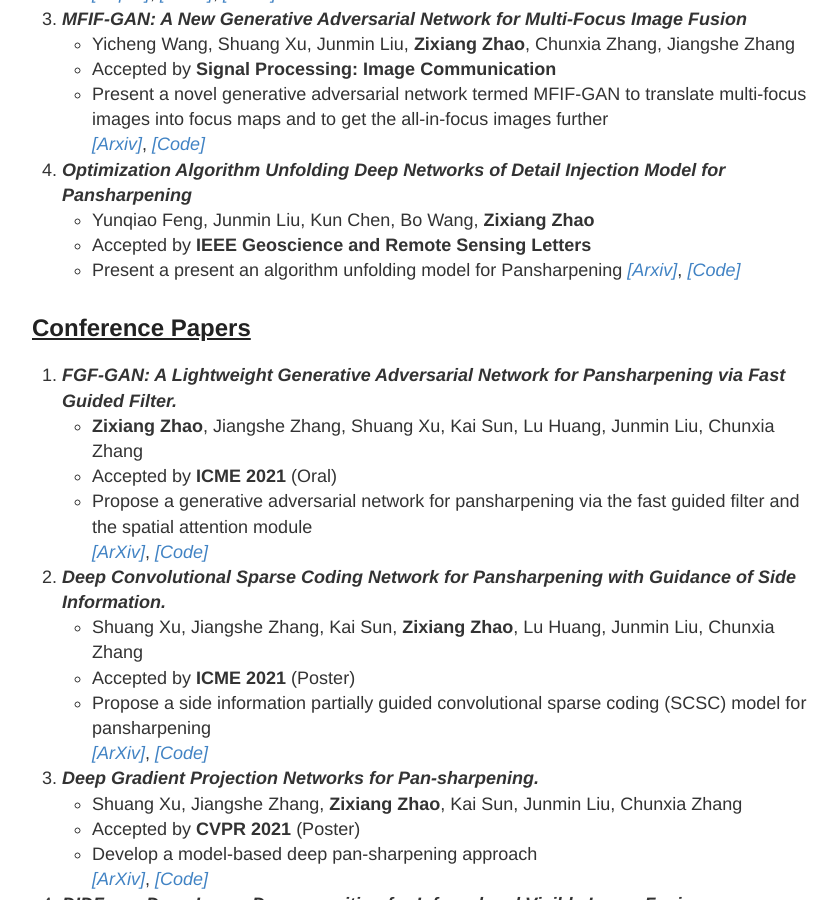
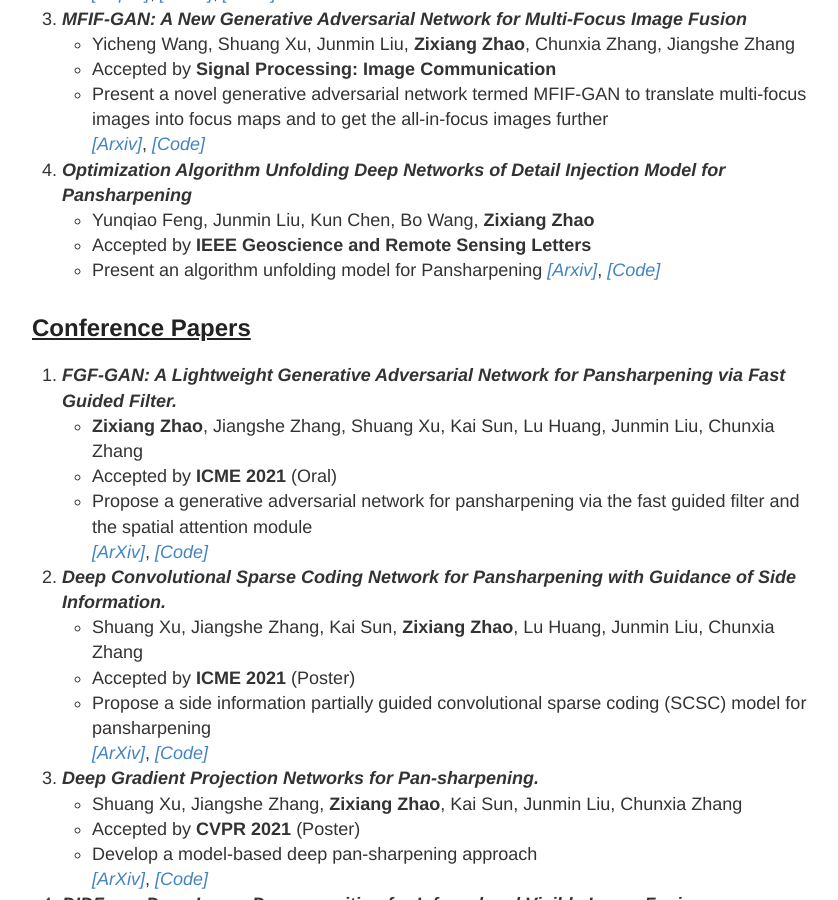
Before and after one commit to Zhaozixiang1228/Zhaozixiang1228.github.io, a Jekyll site: the page built from index.md, in a window 1280 px wide and 900 px high, scrolled down 2436 px. Shown: the whole window, without its empty margins (218-1056 px from the left). Built offline with Jekyll 4.4.1, drawn with Linux system fonts in a browser that asks for light colours; our own code applies the rules of GitHub Pages for plain Markdown files.

Commit message:
Update index.md

```diff
--- a/index.md
+++ b/index.md
@@ -86,7 +86,7 @@
 1. ***Optimization Algorithm Unfolding Deep Networks of Detail Injection Model for Pansharpening***
 * Yunqiao Feng, Junmin Liu, Kun Chen, Bo Wang, **Zixiang Zhao**
 * Accepted by **IEEE Geoscience and Remote Sensing Letters**
-* Present a  present an algorithm unfolding model for Pansharpening
+* Present an algorithm unfolding model for Pansharpening
 [*[Arxiv]*](https://arxiv.org/abs/xxxxxxx), [*[Code]*]()
 
 ## <u> Conference Papers </u>
```
